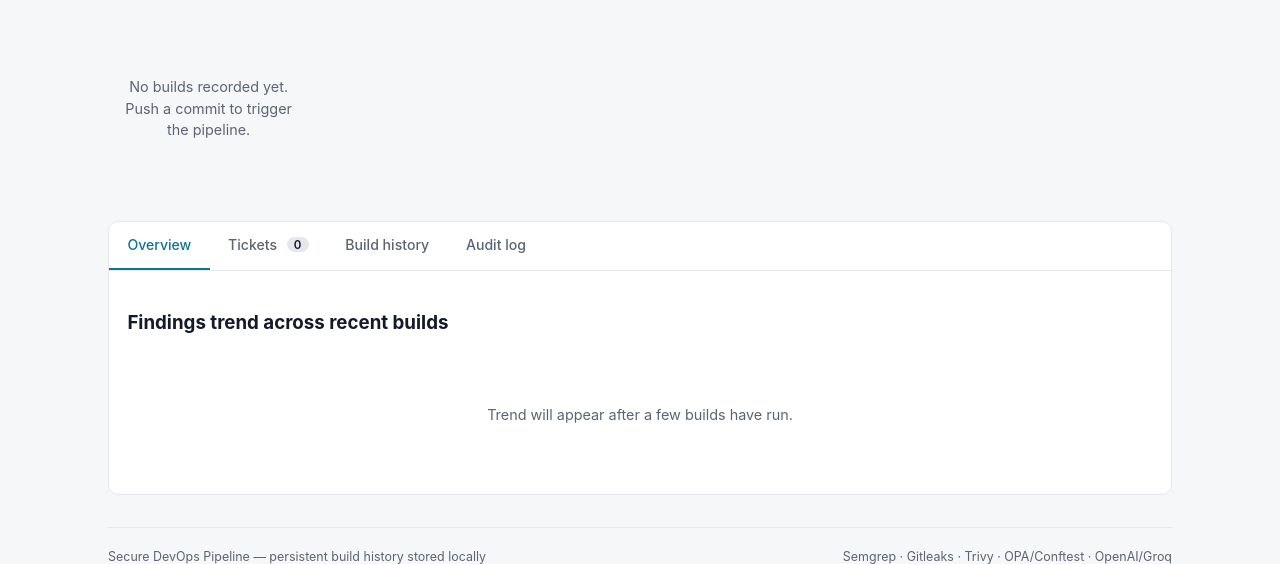
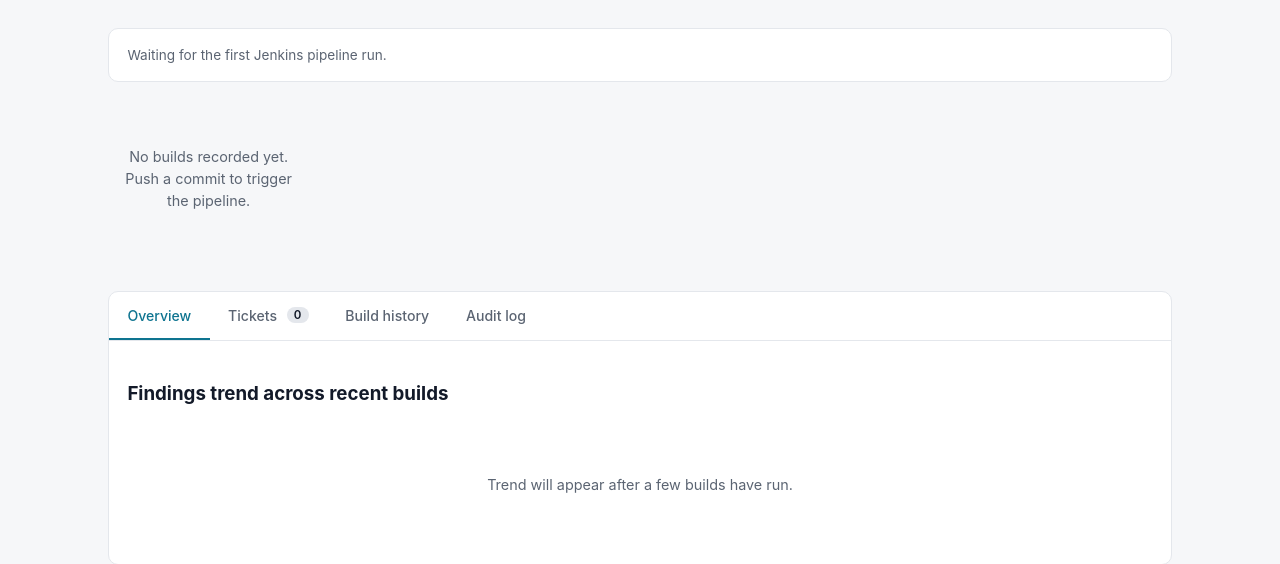
Before and after one commit to KowshikaM/Shift_left_Devsecops, a Flask app: page / in a window 1280 px wide. Shown: the part 94-658 px from the top of the page. Run offline with Flask 3, Linux system fonts and the light colour scheme; data that the repository does not hold is empty.

Commit message:
Complete shift-left security dashboard integration

```diff
--- a/dashboard-service/app.py
+++ b/dashboard-service/app.py
@@ -52,8 +52,26 @@ def close_db(exception=None):
 
 def init_db():
     conn = sqlite3.connect(DB_PATH)
-    with open(SCHEMA_PATH) as f:
+    with open(SCHEMA_PATH, encoding="utf-8") as f:
         conn.executescript(f.read())
+
+    # The dashboard uses a persistent SQLite volume. CREATE TABLE IF NOT EXISTS
+    # does not add new columns to an existing table, so apply tiny idempotent
+    # migrations whenever the container starts.
+    columns = {row[1] for row in conn.execute("PRAGMA table_info(builds)").fetchall()}
+    migrations = {
+        "pipeline_status": "ALTER TABLE builds ADD COLUMN pipeline_status TEXT NOT NULL DEFAULT 'RUNNING'",
+        "current_stage": "ALTER TABLE builds ADD COLUMN current_stage TEXT",
+        "jenkins_url": "ALTER TABLE builds ADD COLUMN jenkins_url TEXT",
+        "updated_at": "ALTER TABLE builds ADD COLUMN updated_at TEXT",
+    }
+    for column, statement in migrations.items():
+        if column not in columns:
+            conn.execute(statement)
+
+    if "updated_at" not in columns:
+        conn.execute("UPDATE builds SET updated_at = COALESCE(created_at, datetime('now')) WHERE updated_at IS NULL")
+
     conn.commit()
     conn.close()
 
@@ -75,59 +93,73 @@ def create_build():
     payload = request.get_json(force=True)
 
     db = get_db()
-    findings = payload.get("findings", [])
+    findings = payload.get("findings", []) or []
+    findings_complete = bool(payload.get("findings_complete", False))
     counts = {"CRITICAL": 0, "HIGH": 0, "MEDIUM": 0, "LOW": 0}
-    for f in findings:
-        sev = f.get("severity", "LOW").upper()
+    for finding in findings:
+        sev = str(finding.get("severity", "LOW")).upper()
         if sev in counts:
             counts[sev] += 1
 
+    build_number = payload.get("build_number", "unknown")
+    commit_sha = payload.get("commit_sha", "")
     existing = db.execute(
-        """SELECT id FROM builds WHERE build_number = ? AND commit_sha = ? LIMIT 1""",
-        (payload.get("build_number", "unknown"), payload.get("commit_sha", "")),
+        "SELECT id FROM builds WHERE build_number = ? AND commit_sha = ? LIMIT 1",
+        (build_number, commit_sha),
     ).fetchone()
+
+    now = datetime.utcnow().isoformat()
+    gate_status = payload.get("gate_status", "PENDING")
+    pipeline_status = payload.get("pipeline_status", "RUNNING")
+    current_stage = payload.get("current_stage", "")
+    jenkins_url = payload.get("jenkins_url", "")
+    deployed = 1 if payload.get("deployed") else 0
 
     if existing:
         build_id = existing["id"]
         db.execute(
-            """UPDATE builds SET branch=?, triggered_by=?, gate_status=?,
-               critical_count=?, high_count=?, medium_count=?, low_count=?,
-               total_count=?, deployed=? WHERE id=?""",
-            (payload.get("branch","main"), payload.get("triggered_by","unknown"),
-             payload.get("gate_status","FAIL"), counts["CRITICAL"], counts["HIGH"],
-             counts["MEDIUM"], counts["LOW"], len(findings),
-             1 if payload.get("deployed") else 0, build_id)
+            """UPDATE builds SET branch=?, triggered_by=?, gate_status=?, pipeline_status=?,
+               current_stage=?, jenkins_url=?, critical_count=?, high_count=?, medium_count=?,
+               low_count=?, total_count=?, deployed=?, updated_at=? WHERE id=?""",
+            (payload.get("branch", "main"), payload.get("triggered_by", "unknown"),
+             gate_status, pipeline_status, current_stage, jenkins_url,
+             counts["CRITICAL"], counts["HIGH"], counts["MEDIUM"], counts["LOW"],
+             len(findings), deployed, now, build_id),
         )
-        db.execute("DELETE FROM findings WHERE build_id = ?", (build_id,))
+        if findings_complete:
+            db.execute("DELETE FROM findings WHERE build_id = ?", (build_id,))
     else:
         cur = db.execute(
             """INSERT INTO builds
-               (build_number, commit_sha, branch, triggered_by, gate_status,
-                critical_count, high_count, medium_count, low_count, total_count, deployed)
-               VALUES (?, ?, ?, ?, ?, ?, ?, ?, ?, ?, ?)""",
-            (payload.get("build_number","unknown"), payload.get("commit_sha",""),
-             payload.get("branch","main"), payload.get("triggered_by","unknown"),
-             payload.get("gate_status","FAIL"), counts["CRITICAL"], counts["HIGH"],
-             counts["MEDIUM"], counts["LOW"], len(findings),
-             1 if payload.get("deployed") else 0)
+               (build_number, commit_sha, branch, triggered_by, gate_status, pipeline_status,
+                current_stage, jenkins_url, critical_count, high_count, medium_count, low_count,
+                total_count, deployed, created_at, updated_at)
+               VALUES (?, ?, ?, ?, ?, ?, ?, ?, ?, ?, ?, ?, ?, ?, ?, ?)""",
+            (build_number, commit_sha, payload.get("branch", "main"),
+             payload.get("triggered_by", "unknown"), gate_status, pipeline_status,
+             current_stage, jenkins_url, counts["CRITICAL"], counts["HIGH"],
+             counts["MEDIUM"], counts["LOW"], len(findings), deployed, now, now),
         )
         build_id = cur.lastrowid
 
-    for f in findings:
-        db.execute(
-            """INSERT INTO findings
-               (build_id, source, severity, file_path, rule_id, message, fixed_version, status)
-               VALUES (?, ?, ?, ?, ?, ?, ?, 'open')""",
-            (
-                build_id, f.get("source", ""), f.get("severity", "LOW"),
-                f.get("file_path", ""), f.get("rule_id", ""),
-                f.get("message", ""), f.get("fixed_version", "-"),
-            ),
-        )
+    # Stage updates only change pipeline metadata. The final/gate publication
+    # sends findings_complete=true so the finding list is replaced atomically.
+    if findings_complete:
+        for finding in findings:
+            db.execute(
+                """INSERT INTO findings
+                   (build_id, source, severity, file_path, rule_id, message, fixed_version, status)
+                   VALUES (?, ?, ?, ?, ?, ?, ?, 'open')""",
+                (build_id, finding.get("source", ""), finding.get("severity", "LOW"),
+                 finding.get("file_path", ""), finding.get("rule_id", ""),
+                 finding.get("message", ""), finding.get("fixed_version", "-")),
+            )
+
     db.commit()
-
-    log_event(build_id, None, "build_ingested",
-              f"Gate: {payload.get('gate_status')}, {len(findings)} finding(s)")
+    log_event(
+        build_id, None, "pipeline_update",
+        f"Stage: {current_stage or 'unknown'}, Status: {pipeline_status}, Gate: {gate_status}, Findings: {len(findings)}"
+    )
 
     return jsonify({"status": "ok", "build_id": build_id}), 201
 
--- a/dashboard-service/schema.sql
+++ b/dashboard-service/schema.sql
@@ -5,27 +5,31 @@ CREATE TABLE IF NOT EXISTS builds (
     commit_sha TEXT,
     branch TEXT,
     triggered_by TEXT,
-    gate_status TEXT NOT NULL,           -- 'PASS' or 'FAIL'
+    gate_status TEXT NOT NULL DEFAULT 'PENDING',
+    pipeline_status TEXT NOT NULL DEFAULT 'RUNNING',
+    current_stage TEXT,
+    jenkins_url TEXT,
     critical_count INTEGER DEFAULT 0,
     high_count INTEGER DEFAULT 0,
     medium_count INTEGER DEFAULT 0,
     low_count INTEGER DEFAULT 0,
     total_count INTEGER DEFAULT 0,
-    deployed INTEGER DEFAULT 0,          -- 1 if this build was deployed
-    created_at TEXT DEFAULT (datetime('now'))
+    deployed INTEGER DEFAULT 0,
+    created_at TEXT DEFAULT (datetime('now')),
+    updated_at TEXT DEFAULT (datetime('now'))
 );
 
 -- Findings/tickets table: one row per individual vulnerability found in a build
 CREATE TABLE IF NOT EXISTS findings (
     id INTEGER PRIMARY KEY AUTOINCREMENT,
     build_id INTEGER NOT NULL REFERENCES builds(id),
-    source TEXT NOT NULL,                -- 'trivy' | 'semgrep' | 'gitleaks' | 'opa-policy'
+    source TEXT NOT NULL,
     severity TEXT NOT NULL,
     file_path TEXT,
     rule_id TEXT,
     message TEXT,
     fixed_version TEXT,
-    status TEXT DEFAULT 'open',          -- 'open' | 'ai_fix_requested' | 'ai_fix_pr_opened' | 'resolved_manually' | 'resolved'
+    status TEXT DEFAULT 'open',
     ai_explanation TEXT,
     pr_url TEXT,
     created_at TEXT DEFAULT (datetime('now')),
--- a/dashboard-service/static/dashboard.js
+++ b/dashboard-service/static/dashboard.js
@@ -24,6 +24,33 @@ async function fetchJSON(url, opts) {
   return res.json();
 }
 
+
+async function renderPipelineStatus() {
+  const builds = await fetchJSON("/api/builds");
+  const el = document.getElementById("pipeline-status");
+  if (!builds.length) {
+    el.innerHTML = `<div class="pipeline-empty">Waiting for the first Jenkins pipeline run.</div>`;
+    return;
+  }
+  const b = builds[0];
+  const status = b.pipeline_status || (b.gate_status === "PASS" ? "PASSED" : "FAILED");
+  const gate = b.gate_status || "PENDING";
+  const statusClass = status === "PASSED" ? "status-pass" : (status === "FAILED" ? "status-fail" : "status-running");
+  const gateClass = gate === "PASS" ? "status-pass" : (gate === "FAIL" ? "status-fail" : "status-running");
+  const jenkins = b.jenkins_url ? `<a href="${b.jenkins_url}" target="_blank" rel="noopener">Open Jenkins build</a>` : "";
+  el.innerHTML = `
+    <div class="pipeline-card">
+      <div>
+        <div class="pipeline-eyebrow">Latest pipeline · Build #${b.build_number}</div>
+        <div class="pipeline-stage">${b.current_stage || "Pipeline activity"}</div>
+        <div class="ticket-meta">${b.branch || "main"} · <span class="mono">${(b.commit_sha || "").slice(0, 8)}</span> ${jenkins ? "· " + jenkins : ""}</div>
+      </div>
+      <div class="pipeline-badges">
+        <span class="pipeline-status ${statusClass}">${status}</span>
+        <span class="pipeline-status ${gateClass}">Gate: ${gate}</span>
+      </div>
+    </div>`;
+}
 async function renderKPIs() {
   const builds = await fetchJSON("/api/builds");
   const latest = builds[0];
@@ -160,6 +187,7 @@ async function renderAudit() {
 }
 
 function refreshAll() {
+  renderPipelineStatus();
   renderKPIs();
   renderTrend();
   renderTickets();
--- a/dashboard-service/static/style.css
+++ b/dashboard-service/static/style.css
@@ -93,6 +93,17 @@ tbody tr:hover { background: #FAFBFC; }
 .trend-bar { width: 100%; border-radius: 3px 3px 0 0; min-height: 2px; }
 .trend-label { font-size: 0.68rem; color: var(--text-muted); }
 
+.pipeline-status-wrap { margin-bottom: 1rem; }
+.pipeline-card { background: var(--surface); border: 1px solid var(--border); border-radius: var(--radius); padding: 1rem 1.15rem; display: flex; justify-content: space-between; align-items: center; gap: 1rem; flex-wrap: wrap; }
+.pipeline-eyebrow { color: var(--text-muted); font-size: 0.76rem; text-transform: uppercase; letter-spacing: 0.05em; font-weight: 650; }
+.pipeline-stage { font-size: 1rem; font-weight: 650; margin: 0.2rem 0; }
+.pipeline-badges { display: flex; gap: 0.45rem; flex-wrap: wrap; }
+.pipeline-status { display: inline-block; padding: 0.25rem 0.65rem; border-radius: 999px; font-size: 0.72rem; font-weight: 700; border: 1px solid; }
+.pipeline-status.status-pass { color: var(--low); background: var(--low-bg); border-color: var(--low); }
+.pipeline-status.status-fail { color: var(--critical); background: var(--critical-bg); border-color: var(--critical); }
+.pipeline-status.status-running { color: var(--accent); background: var(--accent-soft); border-color: var(--accent); }
+.pipeline-empty { background: var(--surface); border: 1px solid var(--border); border-radius: var(--radius); padding: 1rem 1.15rem; color: var(--text-muted); font-size: 0.85rem; }
+
 footer { margin-top: 2rem; padding-top: 1.25rem; border-top: 1px solid var(--border); font-size: 0.78rem; color: var(--text-muted); display: flex; justify-content: space-between; flex-wrap: wrap; gap: 0.5rem; }
 
 @media (max-width: 720px) { .kpi-strip { grid-template-columns: repeat(2, 1fr); } }
--- a/dashboard-service/templates/index.html
+++ b/dashboard-service/templates/index.html
@@ -23,6 +23,8 @@
       </span>
     </div>
   </header>
+
+  <div id="pipeline-status" class="pipeline-status-wrap"></div>
 
   <div class="kpi-strip" id="kpi-strip"></div>
 
```
Also changed, not shown: scripts/publish_to_dashboard.py (+39 -40 lines), 3 other files.
